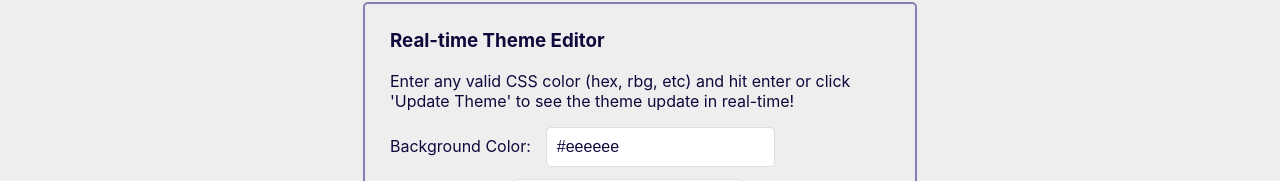
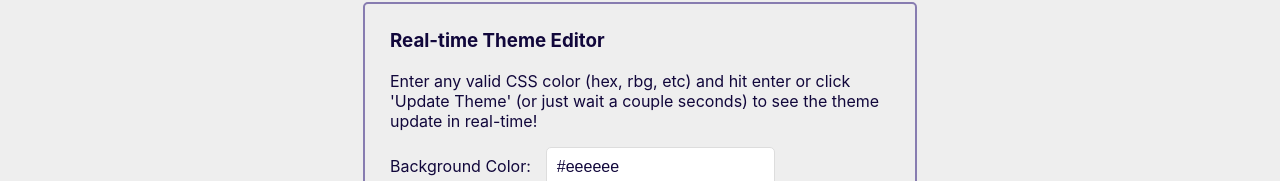
Before and after one commit to MuffinTheMan/caleblarsen.dev, a React (Create React App) app: page / in a window 1280 px wide. Shown: the part 488-669 px from the top of the page. Built offline with nearby package versions, Linux system fonts and the light colour scheme.

Commit message:
Update theme automatically after 2 second delay if submit/enter not pressed.

```diff
--- a/src/components/Home.js
+++ b/src/components/Home.js
@@ -7,6 +7,10 @@ import logo from '../logo.svg';
 export class Home extends PureComponent {
     constructor(props) {
     super(props);
+
+    this.themeUpdateTimeout = null;
+    // Track if theme has changed since last calling this.props.updateTheme()
+    this.hasThemeChanged = false;
 
     this.state = {
       theme: {
@@ -18,14 +22,30 @@ export class Home extends PureComponent {
     }
   }
 
+  updateTheme() {
+    if (this.hasThemeChanged) {
+      this.props.updateTheme(this.state.theme);
+      this.hasThemeChanged = false;
+    }
+  }
+
   setThemeProp(prop, value) {
+    this.hasThemeChanged = true;
+
     this.setState(state => {
       const theme = Object.assign({}, state.theme);
       theme[prop] = value;
       return {
         theme
       };
-    })
+    });
+
+    // Update theme automatically after 2 seconds of inactivity following a state.theme change
+    clearTimeout(this.themeUpdateTimeout);
+    this.themeUpdateTimeout = setTimeout(() => {
+      this.updateTheme();
+    }, 2000,);
+
   }
 
   render() {
@@ -37,10 +57,10 @@ export class Home extends PureComponent {
             <div className='formContainer'>
               <form onSubmit={e => {
                 e.preventDefault();
-                this.props.updateTheme(this.state.theme);
+                this.updateTheme();
               }}>
                 <h3>Real-time Theme Editor</h3>
-                <p>Enter any valid CSS color (hex, rbg, etc) and hit enter or click 'Update Theme' to see the theme update in real-time!</p>
+                <p>Enter any valid CSS color (hex, rbg, etc) and hit enter or click 'Update Theme' (or just wait a couple seconds) to see the theme update in real-time!</p>
                 <label>
                   Background Color:
                   <TextInput value={this.state.theme.backgroundColor}
```
